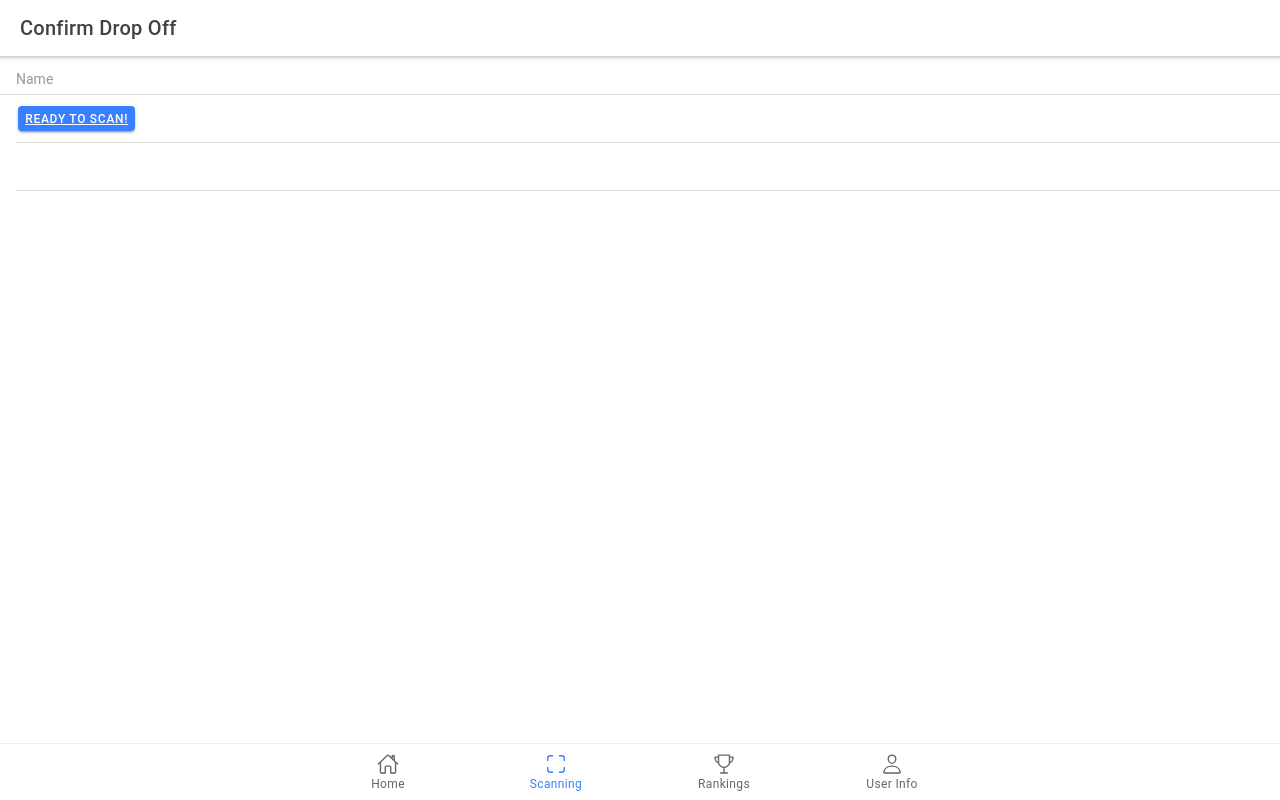
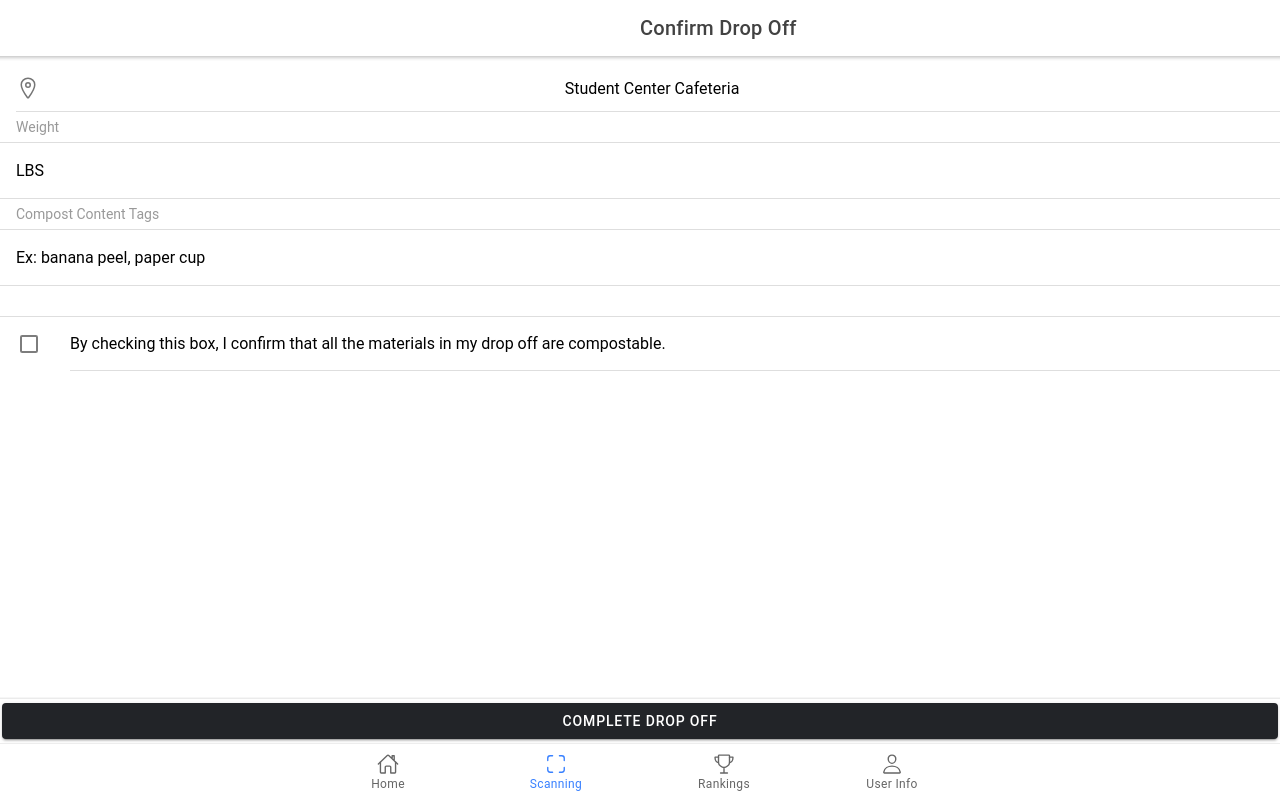
Before and after one commit to giamnguyen/CMJG, a React (Create React App) app in the folder EasyCompost/: page /confirmDrop in a window 1280 px wide. Built offline with nearby package versions, Linux system fonts and the light colour scheme.

Commit message:
- Finished initial code for ConfirmDropOff page.

```diff
--- a/EasyCompost/src/pages/ConfirmDropOff.tsx
+++ b/EasyCompost/src/pages/ConfirmDropOff.tsx
@@ -1,14 +1,17 @@
-import React, { useState } from 'react';
+import React, { useState, useRef } from 'react';
 import
 {
   IonContent,
   IonHeader,
+  IonFooter,
   IonPage,
   IonTitle,
   IonToolbar,
   IonInput,
-  IonList, IonItemDivider, IonItem, IonLabel, IonButton
+  IonList, IonItemDivider, IonItem, IonLabel, IonButton,
+  IonIcon, IonCheckbox
 } from '@ionic/react';
+import { locationOutline, people } from 'ionicons/icons'
 import './Tab1.css';
 import { getGlobalUsername } from './Login';
 import { toast } from '../toast';
@@ -17,32 +20,70 @@ import { Link } from 'react-router-dom';
 
 const ConfirmDropOff: React.FC = () => {
 
-  const [text, setText] = useState<string>();
-  const username = getGlobalUsername();
+  // const [text, setText] = useState<string>();
+  // const username = getGlobalUsername();
 
-  async function getToast(){
-    toast('Here\'s your toast!');
+  // async function getToast(){
+  //   toast('Here\'s your toast!');
+  // }
+
+  const [checked, setChecked] = useState(false);
+
+  const weightInputRef = useRef<HTMLIonInputElement>(null);
+  const compostTagInputRef = useRef<HTMLIonInputElement>(null);
+
+  const confirmDropOff = () => {
+    const enterWeight = weightInputRef.current?.value;
+    const enterCompostTag = compostTagInputRef.current?.value;
+
+    console.log(enterWeight, enterCompostTag, checked);
   }
 
   return (
     <IonPage>
       <IonHeader>
         <IonToolbar>
-          <IonTitle size="large"> Confirm Drop Off </IonTitle>
+          <IonTitle size="large" slot="secondary"> Confirm Drop Off </IonTitle>
         </IonToolbar>
       </IonHeader>
+
       <IonContent>
         <IonList>
-          <IonItemDivider>Name</IonItemDivider>
           <IonItem>
-          <IonButton>
-            <Link to="/tab2" style={{ color: 'white' }}> Ready to Scan! </Link>
-          </IonButton>
+            <IonIcon icon={locationOutline} />
+            <IonLabel className="ion-text-center"> Student Center Cafeteria </IonLabel>
           </IonItem>
+
+          <IonItemDivider> Weight </IonItemDivider>
+
           <IonItem>
+            <IonLabel position="floating">LBS</IonLabel>
+            <IonInput ref={weightInputRef}></IonInput>
           </IonItem>
+
+          <IonItemDivider> Compost Content Tags </IonItemDivider>
+
+          <IonItem>
+            <IonLabel position="floating"> Ex: banana peel, paper cup </IonLabel>
+            <IonInput ref={compostTagInputRef}></IonInput>
+          </IonItem>
+
+          <IonItemDivider> </IonItemDivider>
+
+          <IonItem>
+            <IonCheckbox slot="start" checked={checked} onIonChange={e => setChecked(e.detail.checked)} />
+            <IonLabel className="ion-text-wrap">
+              By checking this box, I confirm that all the materials
+              in my drop off are compostable.
+            </IonLabel>
+          </IonItem>
+
         </IonList>
       </IonContent>
+
+      <IonFooter>
+        <IonButton color="dark" expand="block" onClick={confirmDropOff}> Complete Drop Off </IonButton>
+      </IonFooter>
     </IonPage>
   );
 };
```
Also changed, not shown: 1 other file (tests, documents, lock files or other folders).
